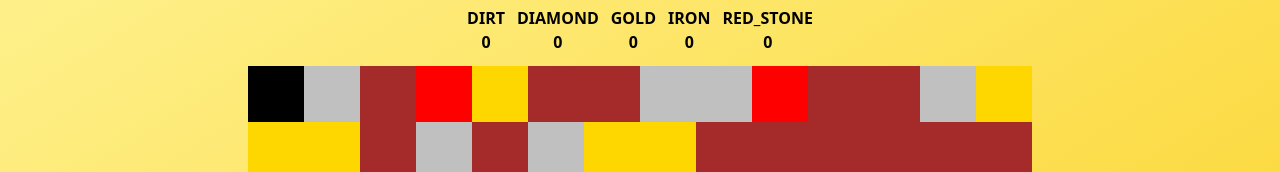
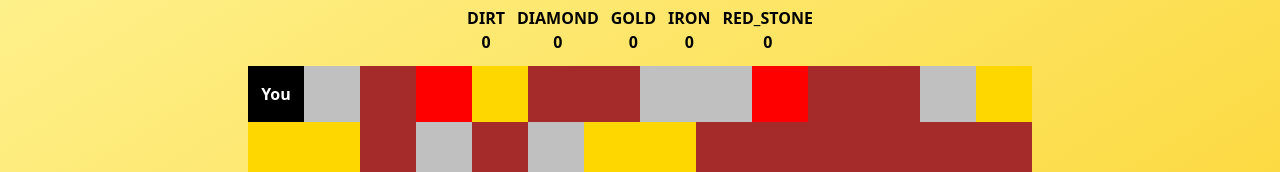
Before and after one commit to marcin-sieradzki/drillo, a Vue app: page / in a window 1280 px wide. Shown: the top 172 px of the page. Built offline with nearby package versions, Linux system fonts and the light colour scheme.

Commit message:
feat: add player mark

```diff
--- a/src/components/GameBoard.vue
+++ b/src/components/GameBoard.vue
@@ -1,6 +1,6 @@
 <script setup lang="ts">
 import { storeToRefs } from "pinia";
-import { useBlocksStore } from "../stores/blocksStore";
+import { useBlocksStore, BlockTypes } from "../stores/blocksStore";
 import { onMounted, onUnmounted } from "vue";
 import { usePlayerStore, Direction } from "../stores/playerStore";
 
@@ -61,9 +61,15 @@ onUnmounted(() => document.removeEventListener("keydown", handleKeyDown));
 			<div v-for="x in boardDimentions[0]">
 				<template v-for="y in boardDimentions[1]">
 					<div
-						class="h-14 w-14"
+						class="h-14 w-14 text-white font-bold flex items-center justify-center"
 						:style="{ background: blocks?.get(`${x}|${y}`)?.color }"
-					></div>
+					>
+						{{
+							blocks?.get(`${x}|${y}`)?.type === BlockTypes.Player
+								? "You"
+								: null
+						}}
+					</div>
 				</template>
 			</div>
 		</div>
```
